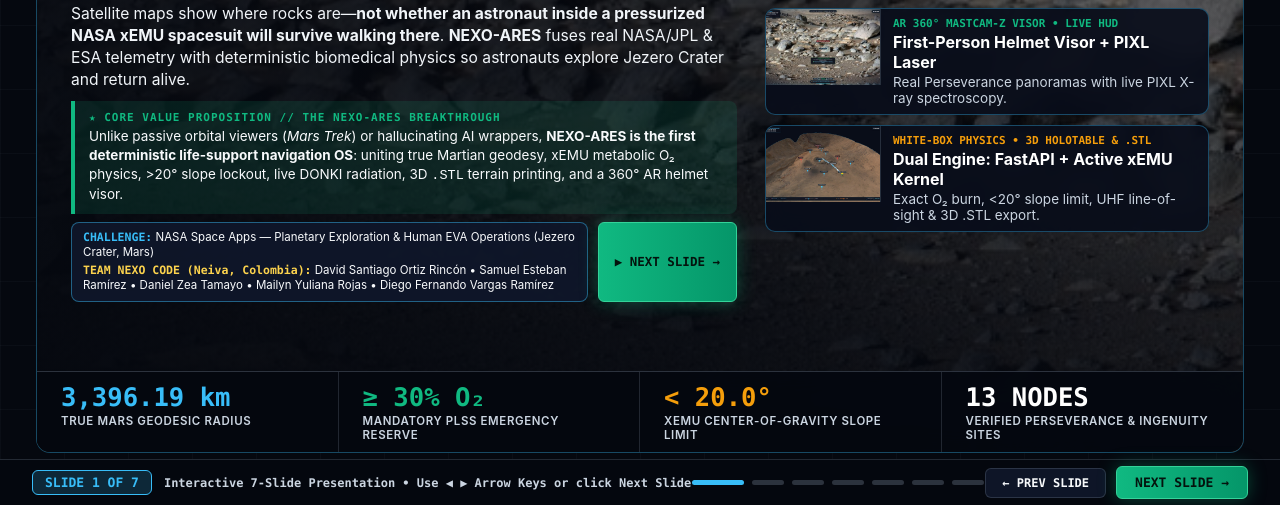
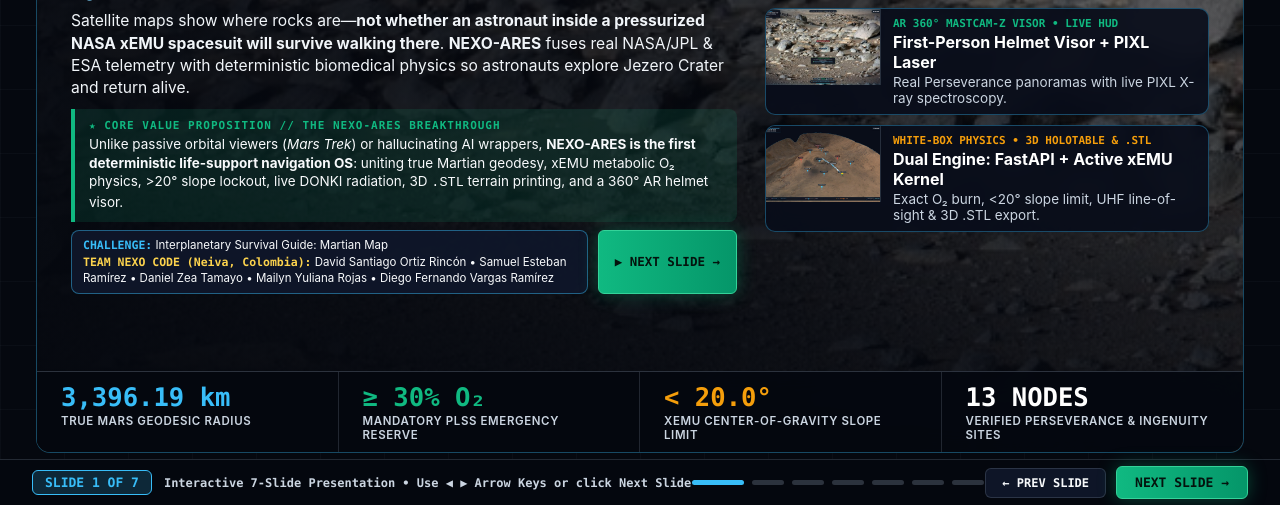
Before and after one commit to ortiz10m/nexo-code-nass, a plain HTML site: page frontend/slides.html in a window 1280 px wide. Shown: the part 295-800 px from the top of the page. Drawn offline with Linux system fonts and the light colour scheme.

Commit message:
fix(challenge): set exact official challenge title 'Interplanetary Survival Guide: Martian Map' in slides and README

```diff
--- a/frontend/slides.html
+++ b/frontend/slides.html
@@ -524,7 +524,7 @@
                         </div>
                         <div style="margin-top:8px;display:flex;gap:10px;align-items:stretch;">
                             <div style="flex:1;padding:7px 11px;background:rgba(15,23,42,0.94);border:1px solid rgba(56,189,248,0.45);border-radius:8px;font-size:11.5px;line-height:1.35;color:#f8fafc;">
-                                <div><strong style="color:var(--cyan);font-family:var(--mono);">CHALLENGE:</strong> NASA Space Apps — Planetary Exploration &amp; Human EVA Operations (Jezero Crater, Mars)</div>
+                                <div><strong style="color:var(--cyan);font-family:var(--mono);">CHALLENGE:</strong> Interplanetary Survival Guide: Martian Map</div>
                                 <div style="margin-top:2px;"><strong style="color:#fcd34d;font-family:var(--mono);">TEAM NEXO CODE (Neiva, Colombia):</strong> David Santiago Ortiz Rincón • Samuel Esteban Ramírez • Daniel Zea Tamayo • Mailyn Yuliana Rojas • Diego Fernando Vargas Ramírez</div>
                             </div>
                             <button class="btn-next-big" style="padding:8px 16px;font-size:12.5px;white-space:nowrap;" onclick="cambiarSlide(1)">▶ NEXT SLIDE →</button>
@@ -1061,7 +1061,7 @@
                     <div style="font-size:12px;color:#f8fafc;font-weight:600;line-height:1.4;background:rgba(5,8,15,0.88);padding:9px 12px;border-radius:8px;border:1px solid rgba(56,189,248,0.35);width:100%;">
                         <div style="color:var(--cyan);font-family:var(--mono);font-weight:800;">TEAM NEXO CODE (Neiva, Huila, Colombia)</div>
                         <div style="margin:3px 0;color:#fff;">David Santiago Ortiz Rincón • Samuel Esteban Ramírez • Daniel Zea Tamayo • Mailyn Yuliana Rojas • Diego Fernando Vargas Ramírez</div>
-                        <div style="color:#94a3b8;font-size:11px;">Challenge: Planetary Exploration &amp; Human EVA Operations • NASA &amp; ESA Open Data</div>
+                        <div style="color:#fcd34d;font-size:11.5px;font-weight:700;">Challenge: Interplanetary Survival Guide: Martian Map</div>
                     </div>
                 </div>
             </div>
```
Also changed, not shown: 1 other file.
